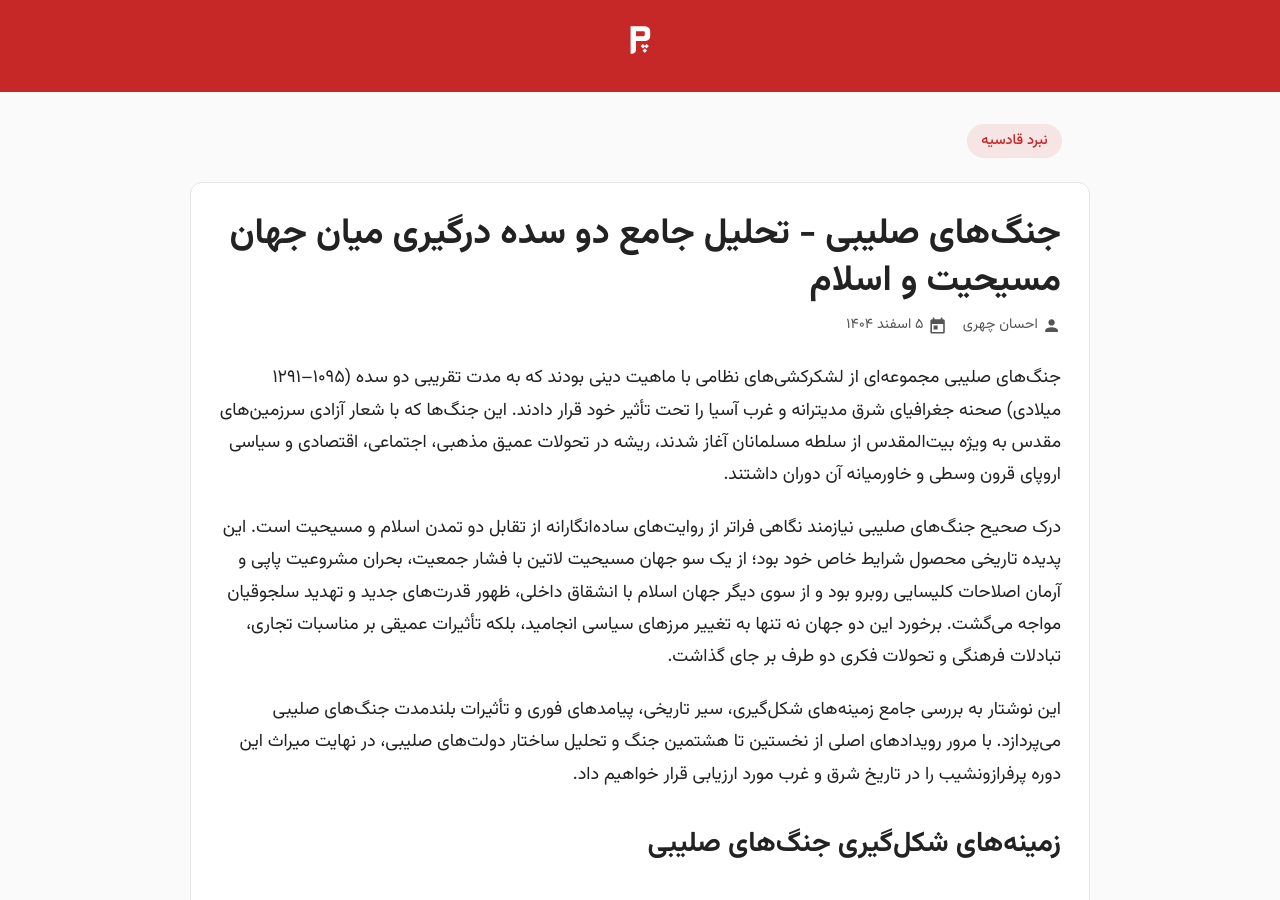
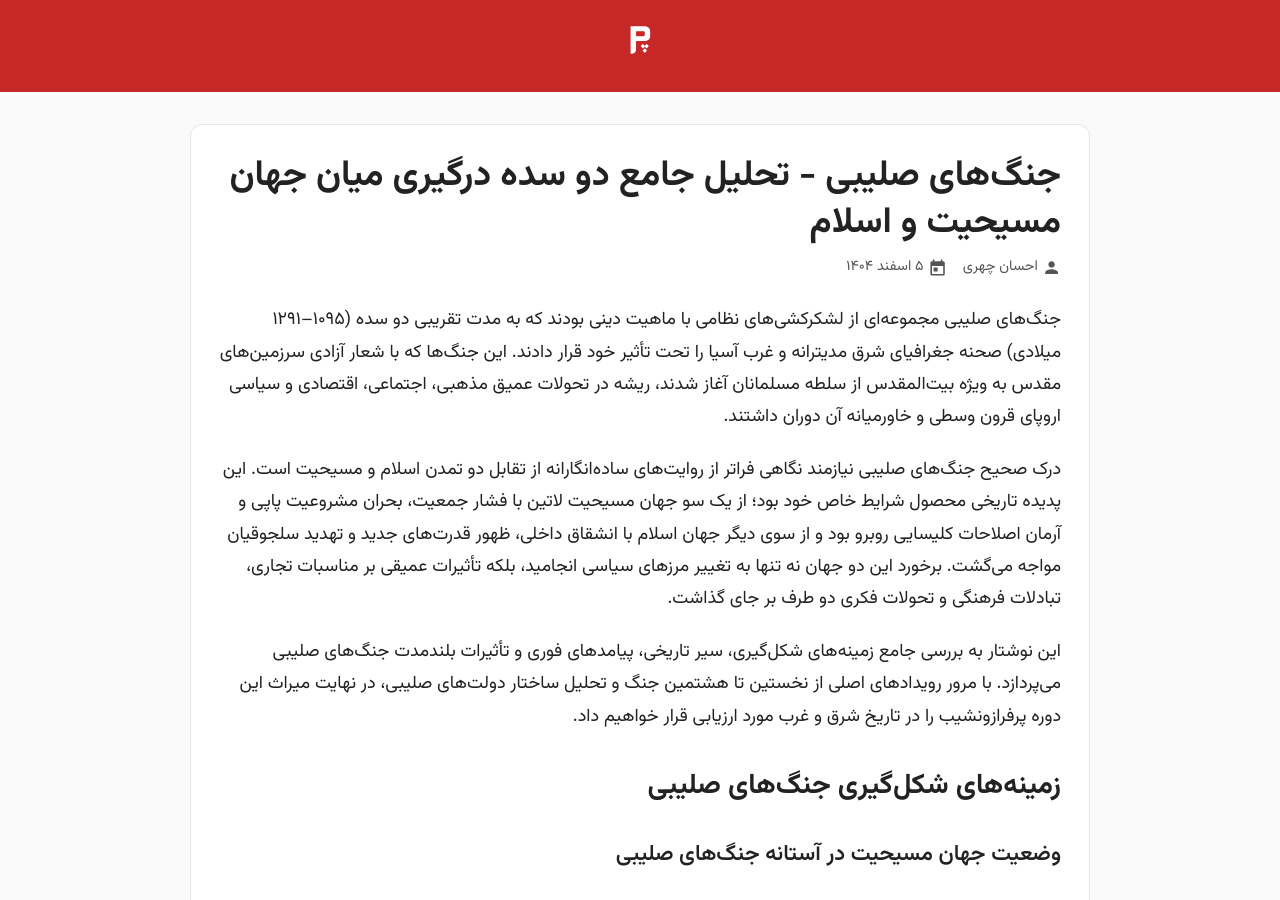
Before and after one commit to darkblog/darkblog.github.io, a Jekyll site: the page built from _posts/2026-2-24-crusades.md, in a window 1280 px wide and 900 px high. Built offline with Jekyll 4.4.1, drawn with Linux system fonts in a browser that asks for light colours.

Commit message:
Update 2026-2-24-crusades.md

```diff
--- a/_posts/2026-2-24-crusades.md
+++ b/_posts/2026-2-24-crusades.md
@@ -1,9 +1,6 @@
 ---
 layout: post
 title: جنگ‌های صلیبی - تحلیل جامع دو سده درگیری میان جهان مسیحیت و اسلام
-categories:
-  - title: نبرد قادسیه
-    url: https://www.pasgah.org/blog/qadisiyyah
 ---
 
 جنگ‌های صلیبی مجموعه‌ای از لشکرکشی‌های نظامی با ماهیت دینی بودند که به مدت تقریبی دو سده (۱۰۹۵–۱۲۹۱ میلادی) صحنه جغرافیای شرق مدیترانه و غرب آسیا را تحت تأثیر خود قرار دادند. این جنگ‌ها که با شعار آزادی سرزمین‌های مقدس به ویژه بیت‌المقدس از سلطه مسلمانان آغاز شدند، ریشه در تحولات عمیق مذهبی، اجتماعی، اقتصادی و سیاسی اروپای قرون وسطی و خاورمیانه آن دوران داشتند.
```
